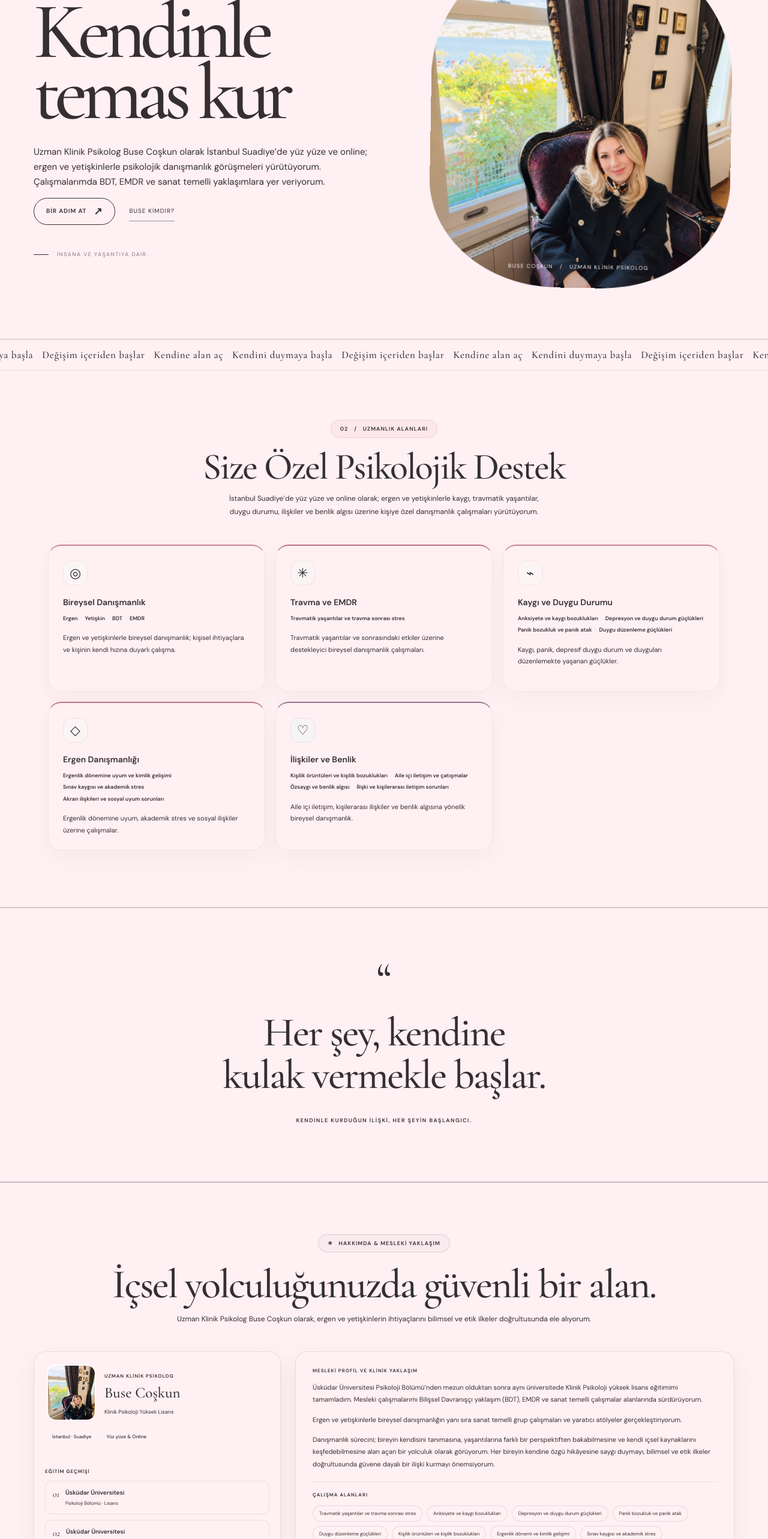
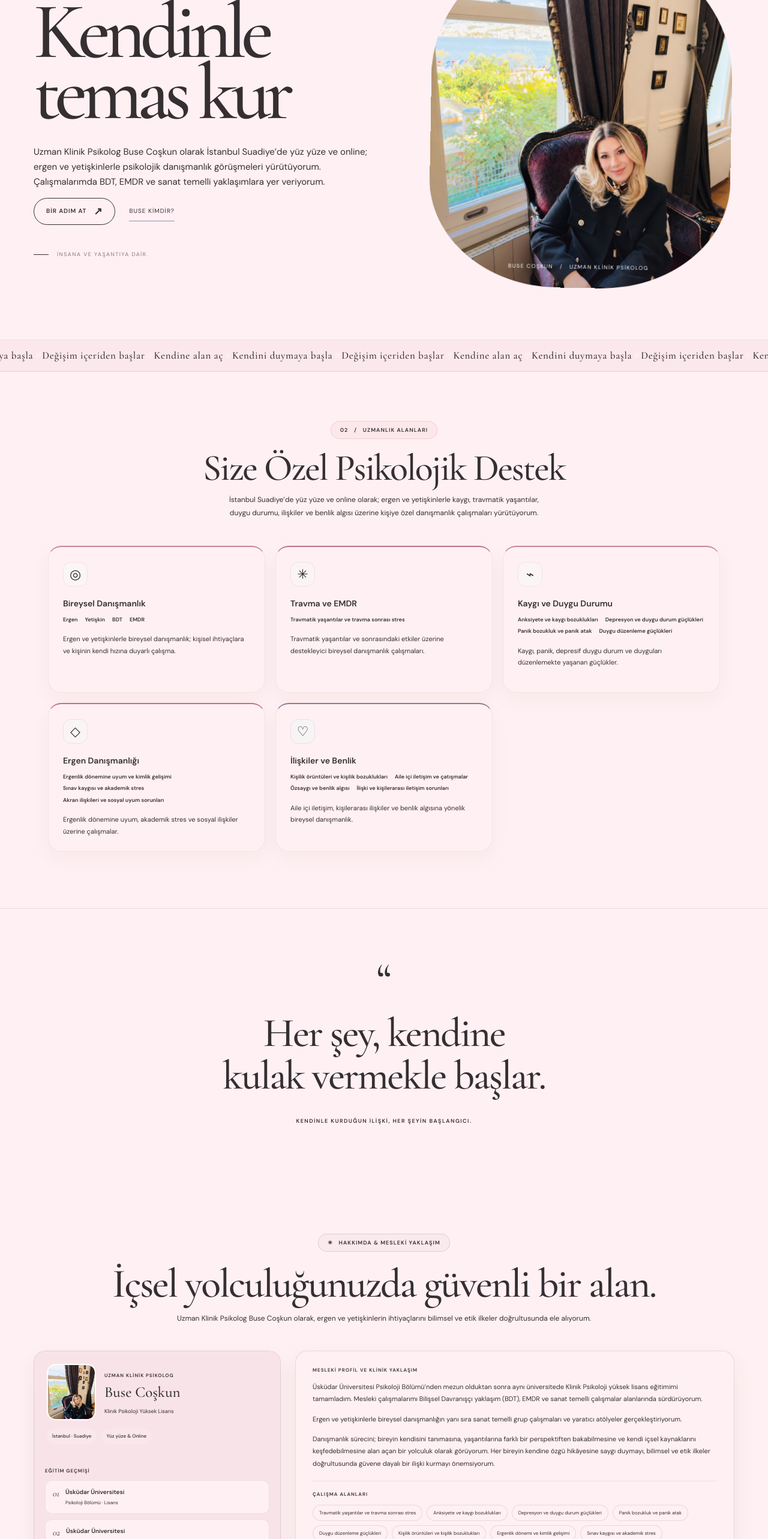
Before and after one commit to aykansaridogan/psikologornek, a React (Vite) app: page / in a window 1280 px wide. Shown: the part 234-2800 px from the top of the page at 60% size. Built offline with nearby package versions, Linux system fonts and the light colour scheme.

Commit message:
Update script and stylesheet links; enhance marquee and summary card styles for improved aesthetics

```diff
--- a/src/styles.css
+++ b/src/styles.css
@@ -399,9 +399,12 @@
     body.site-page .about-avatar{background-image:url("/buse-coskun.jpeg")}
 
     body.site-page{--canvas:#fff0f3;--type:#352f32;--soft-type:#62595d;--lavender:#fff0f3;--violet:#352f32;--coral:#352f32;--butter:#fff0f3;--mint:#fff0f3;--sky:#fff0f3}
-    body.site-page main>section{border-block:1px solid rgba(53,47,50,.28)}
     body.site-page :where(section,header,footer,.marquee,.service-card,.focus-card,.about-summary-card,.about-main-card,.about-summary-top,.education-card,.about-methods li,.about-topic-group li,.about-principle-group li,.contact-link,.contact-form,.hero-stamp,.site-header .nav-links){background-color:#fff0f3!important}
     body.site-page :where(h1,h2,h3,p,blockquote,a,span,li,small,strong,em,cite,label,button,.quote-mark,.eyebrow,.service-index,.service-top,.article-meta,.faq-number,.contact-link-icon,.education-card>span,.process-step-number){color:#352f32!important}
+    body.site-page .marquee{background-color:#fbe8ed!important}
+    body.site-page .marquee{border-block:1px solid #f3dce2}
+    body.site-page .about-summary-card{background-color:#f8e3e9!important;border-color:#efcdd7;box-shadow:0 14px 36px rgba(73,52,60,.06)}
+    body.site-page .about-summary-top{background-color:#f8e3e9!important}
     body.site-page .hero-image .image-caption{color:#fff!important}
     body.site-page .hero:before,body.site-page .hero:after{background:#fff0f3;box-shadow:none}
     body.site-page .pill.dark,body.site-page .contact-form .pill.dark{background:#fff0f3!important;border-color:#352f32;color:#352f32!important}
```
Also changed, not shown: 1 other file (tests, documents, lock files or other folders).
